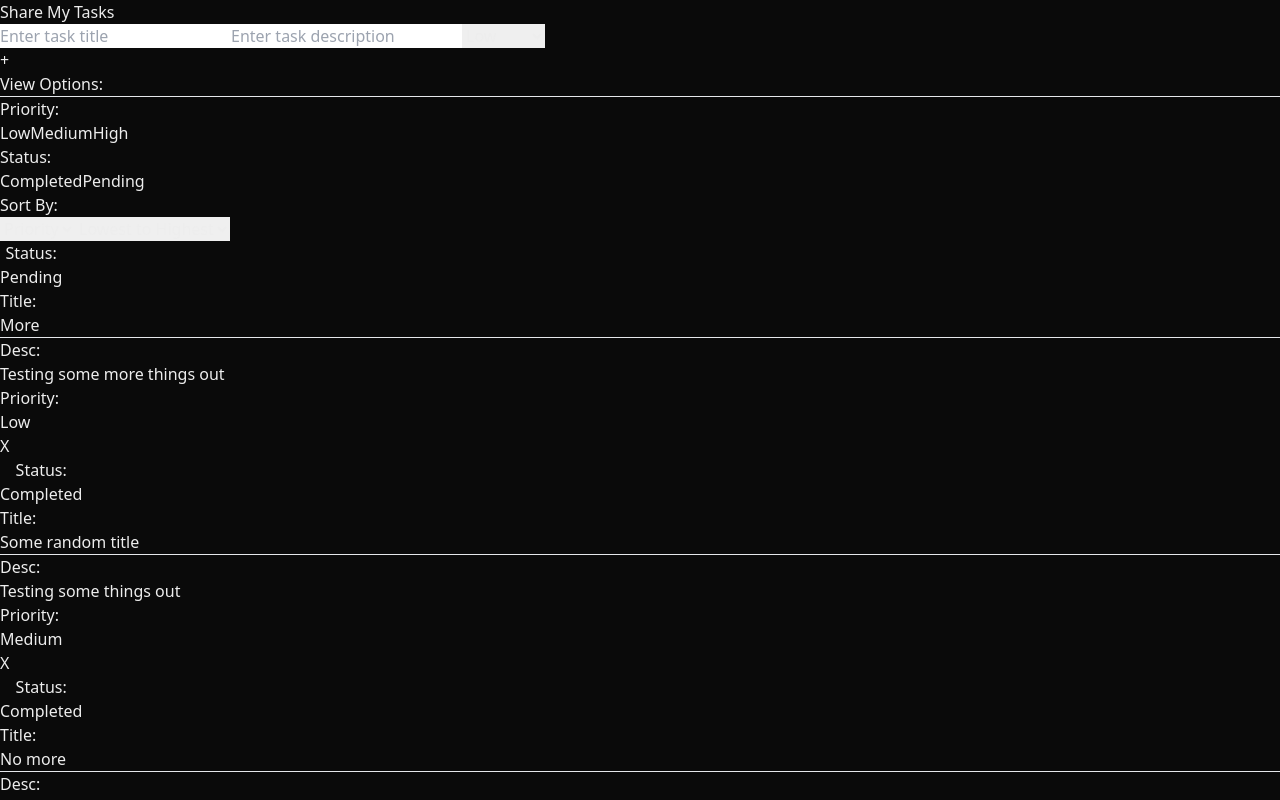
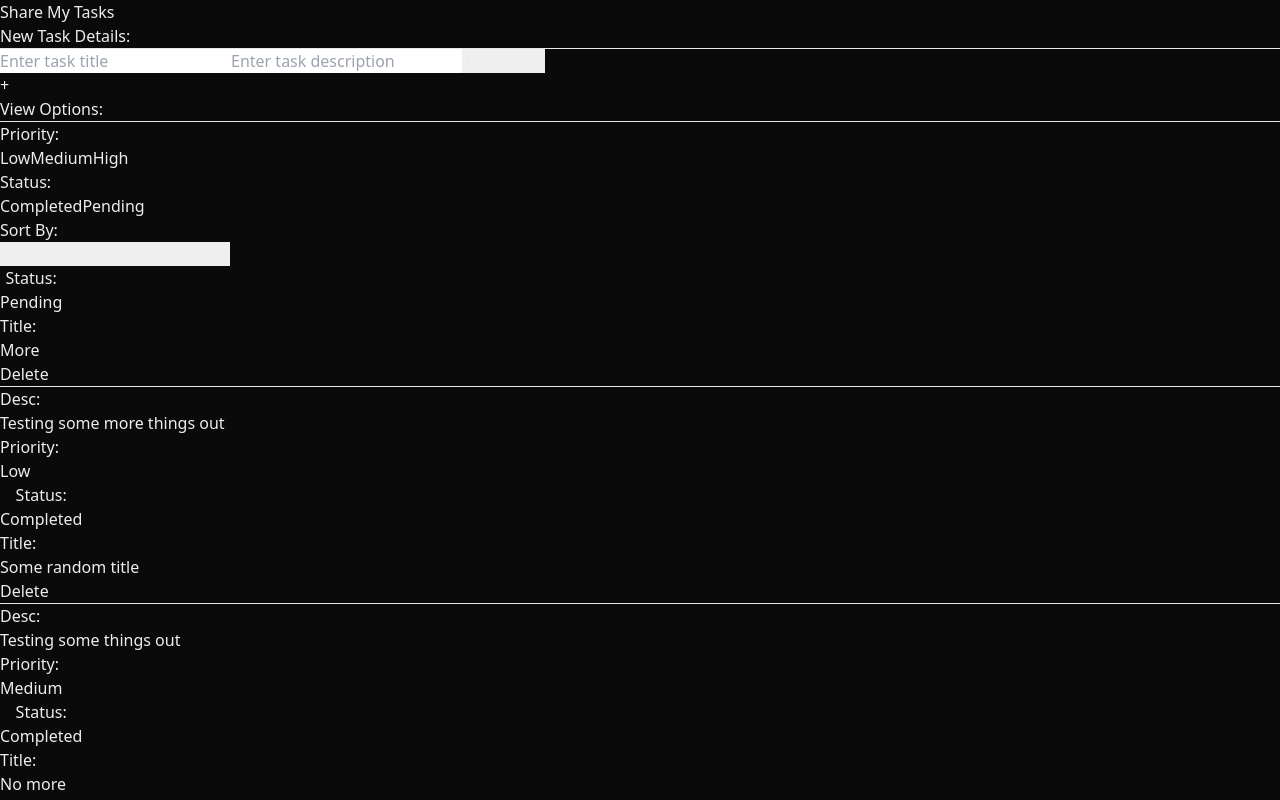
Before and after one commit to SiddharthSahani/share-my-tasks, a Next.js app: page / in a window 1280 px wide. Shown: the top 800 px of the page. Built offline with nearby package versions, Linux system fonts and the light colour scheme.

Commit message:
chore: changes to ui

```diff
--- a/src/components/NewTaskForm.jsx
+++ b/src/components/NewTaskForm.jsx
@@ -27,11 +27,14 @@ export function NewTaskForm({ addTaskHandler }) {
   const priorityOnChange = (e) => setTaskPriotity(parseInt(e.target.value, 10))
 
   return (
-    <div className="flex mx-2">
+    <div className="bg-[#2d3746] rounded-xl p-2">
+      <div className="text-xl font-semibold px-2">New Task Details:</div>
+      <hr className="opacity-40 m-2 mt-1" />
+      <div className="flex">
         <div className="flex flex-col w-10/12 mr-2">
-        <input className="bg-gray-700 rounded-md text-md m-0.5 py-1 text-center" type="text" placeholder="Enter task title" value={taskTitle || ''} onChange={titleOnChange} />
-        <input className="bg-gray-700 rounded-md text-md m-0.5 py-1 text-center" type="text" placeholder="Enter task description" value={taskDescription || ''} onChange={descOnChange} />
-        <select className="bg-gray-700 rounded-md text-md m-0.5 py-1 text-center" value={taskPriority} onChange={priorityOnChange}>
+          <input className="bg-gray-600 rounded-md text-md m-0.5 py-1 text-center" type="text" placeholder="Enter task title" value={taskTitle || ''} onChange={titleOnChange} />
+          <input className="bg-gray-600 rounded-md text-md m-0.5 py-1 text-center" type="text" placeholder="Enter task description" value={taskDescription || ''} onChange={descOnChange} />
+          <select className="bg-gray-600 rounded-md text-md m-0.5 py-1 text-center" value={taskPriority} onChange={priorityOnChange}>
             <option value="1">Low</option>
             <option value="2">Medium</option>
             <option value="3">High</option>
@@ -39,5 +42,6 @@ export function NewTaskForm({ addTaskHandler }) {
         </div>
         <button className="bg-green-400 w-2/12 text-3xl font-extrabold mr-1 rounded-md" onClick={createTask}>+</button>
       </div>
+    </div>
   )
 }
--- a/src/components/TaskCard.jsx
+++ b/src/components/TaskCard.jsx
@@ -1,8 +1,8 @@
 
 export function TaskCard({ task, toggleStatusHandler, deleteTaskHandler, editable }) {
   return (
-    <div className="bg-cyan-600 rounded-xl my-2 flex py-2 px-2">
-      <button className='w-2/12 bg-cyan-700 mr-2 rounded-lg text-lg' onClick={toggleStatusHandler}>
+    <div className="bg-cyan-600 rounded-xl my-2 flex p-2">
+      <button className='w-2/12 bg-cyan-700 px-2 mr-3 rounded-lg text-lg' onClick={toggleStatusHandler}>
         Status:
         <div className={`text-xl ${task.completed ? "text-green-300" : "text-rose-300"}`}>
           {
@@ -10,19 +10,23 @@ export function TaskCard({ task, toggleStatusHandler, deleteTaskHandler, editabl
           }
         </div>
       </button>
-      <div className={`${editable ? "w-8/12" : "w-10/12"} flex flex-col`}>
+      <div className="w-10/12 flex flex-col">
         <div className="flex">
-          <div className="w-1/5 text-2xl font-bold">Title:</div>
-          <div className="w-4/5 text-2xl">{task.title}</div>
+          <div className="w-2/12 text-2xl font-bold">Title:</div>
+          <div className="w-8/12 text-2xl">{task.title}</div>
+          {
+            editable &&
+            <button className='w-2/12 bg-rose-500 text-xs rounded-lg' onClick={deleteTaskHandler}>Delete</button>
+          }
         </div>
         <hr className='opacity-40 my-1'/>
         <div className="flex">
-          <div className="w-1/5 text-xl font-bold">Desc:</div>
-          <div className="w-4/5 text-xl">{task.description ? task.description : <i>No description provided</i>}</div>
+          <div className="w-2/12 text-xl font-bold">Desc:</div>
+          <div className="w-10/12 text-xl">{task.description ? task.description : <i>No description provided</i>}</div>
         </div>
         <div className="flex">
-          <div className="w-1/5 text-xl font-bold">Priority:</div>
-          <div className="w-4/5 text-xl">
+          <div className="w-2/12 text-xl font-bold">Priority:</div>
+          <div className="w-10/12 text-xl">
             {
               (task.priority === 1) ? <div className="text-xl text-lime-300">Low</div> :
               (task.priority === 2) ? <div className="text-xl text-orange-300">Medium</div> :
@@ -31,10 +35,6 @@ export function TaskCard({ task, toggleStatusHandler, deleteTaskHandler, editabl
           </div>
         </div>
       </div>
-      {
-        editable &&
-        <button className='w-2/12 bg-red-500 font-bold text-2xl ml-2 rounded-lg' onClick={deleteTaskHandler}>X</button>
-      }
     </div>
   )
 }
```
Lines whose indentation alone changed are shown as unchanged.
